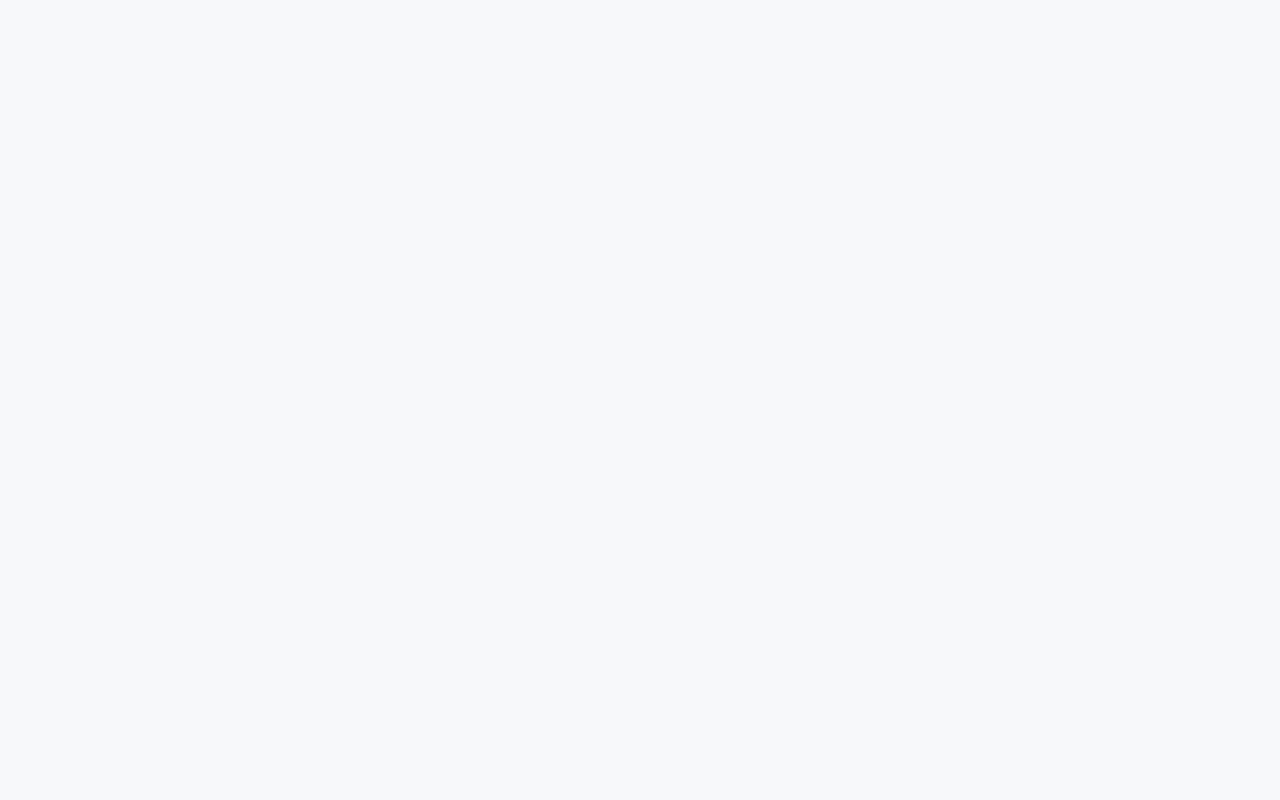
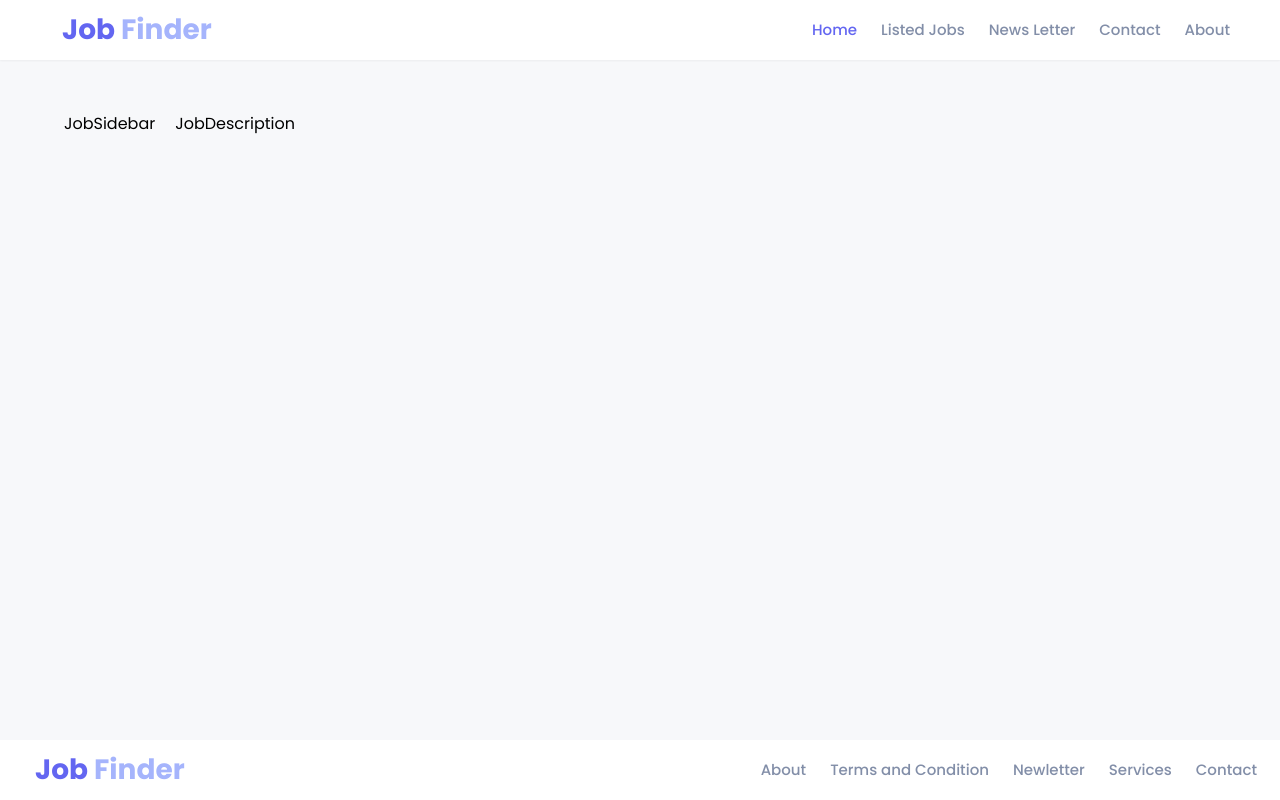
Before and after one commit to abdulhamid469/reactjs-job-finding-app, a React (Vite) app: page /jobs/1 in a window 1280 px wide. Before the commit this address had no page. Built offline with nearby package versions, Linux system fonts and the light colour scheme.

Commit message:
Issue resloved in Searbar, Also created SignlePage page, and Also JobSidebar and JobDescription components

```diff
--- /dev/null
+++ b/src/components/JobDescription/index.tsx
@@ -0,0 +1,7 @@
+const JobDescription = () => {
+  return (
+    <div>JobDescription</div>
+  )
+}
+
+export default JobDescription;
--- /dev/null
+++ b/src/components/JobSidebar/index.tsx
@@ -0,0 +1,7 @@
+const JobSidebar = () => {
+  return (
+    <div>JobSidebar</div>
+  )
+}
+
+export default JobSidebar;
--- a/src/components/Searchbar/index.tsx
+++ b/src/components/Searchbar/index.tsx
@@ -2,7 +2,7 @@ import { useEffect, useState } from "react";
 import { SearchOutline } from "react-ionicons";
 
 interface SearchbarProps {
-    onSearch: (query: string) => string;
+    onSearch: (query: string) => void;
 }
 const Searchbar = ({onSearch}: SearchbarProps) => {
     const [searchQuery, setSearchQuery] = useState<string>("");
--- /dev/null
+++ b/src/pages/SingleJob/index.tsx
@@ -0,0 +1,17 @@
+import JobDescription from "../../components/JobDescription";
+import JobSidebar from "../../components/JobSidebar";
+
+const SingleJob = () => {
+  return (
+    <div className="w-full mt-28 mb-16">
+        <div className="w-full flex md:flex-row flex-col items-start relative md:px-16 px-5 gap-5">
+            <JobSidebar />
+            <div className="w-full">
+                <JobDescription />
+            </div>
+        </div>
+    </div>
+  )
+}
+
+export default SingleJob;
--- a/src/routes/index.tsx
+++ b/src/routes/index.tsx
@@ -1,6 +1,7 @@
 import { RouteObject } from 'react-router';
 import Layout from '../layout';
 import Home from '../pages/Home';
+import SingleJob from '../pages/SingleJob';
 
 const routes: RouteObject[] = [
     {
@@ -13,6 +14,10 @@ const routes: RouteObject[] = [
                         path: "",
                         element: <Home />
                     },
+                    {
+                        path: "/jobs/:jobId",
+                        element: <SingleJob />
+                    }
                 ],
             },
         ],
```
